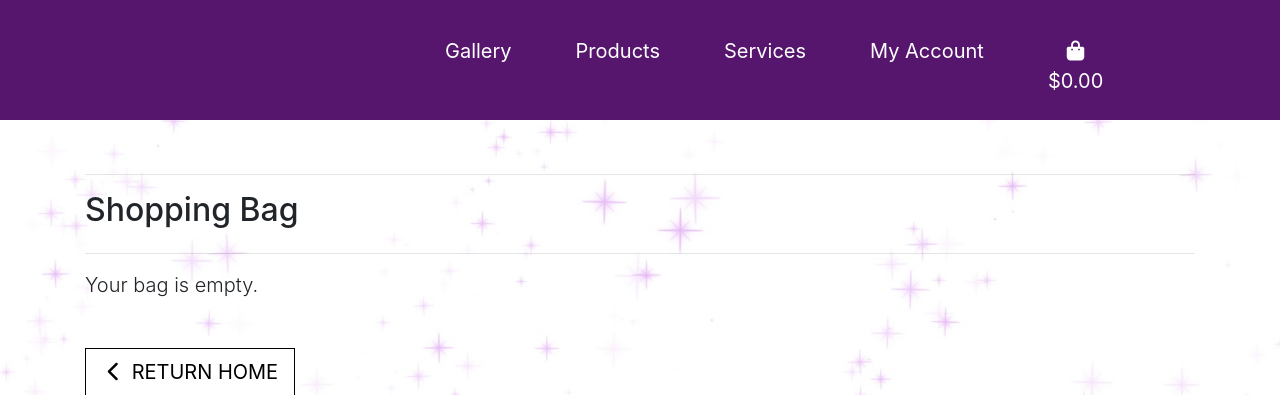
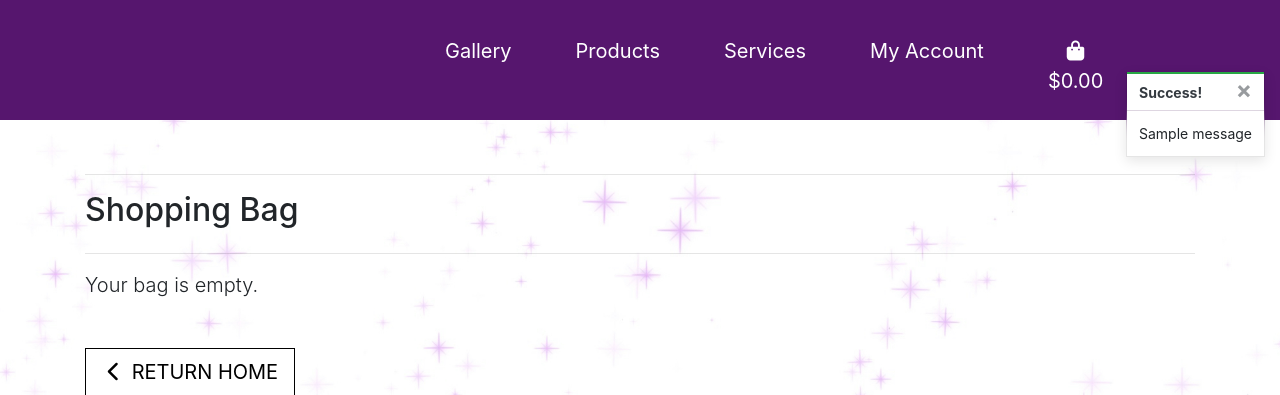
Before and after one commit to stevekelly27/M_Beauty, a Django app: page /bag/ in a window 1280 px wide. Shown: the top 395 px of the page. Run offline with Django 3.2, Linux system fonts and the light colour scheme; tables that the repository leaves empty hold one stand-in row (values such as "Sample post"); one stand-in notice (Sample message) is shown; some libraries are stand-ins or nearby versions.

Commit message:
added toasts

```diff
--- a/bag/templates/bag/bag.html
+++ b/bag/templates/bag/bag.html
@@ -47,7 +47,7 @@
                                     <p class="my-0">${{ item.product.price }}</p>
                                 </td>
                                 <td class="py-3 w-25">
-                                    <form class="form update-form" method="POST" action="">
+                                    <form class="form update-form" method="POST" action="{% url 'adjust_bag' item.item_id %}">
                                         {% csrf_token %}
                                         <div class="form-group">
                                             <div class="input-group">
@@ -127,7 +127,6 @@
                     <thead class="text-black">
                         <tr>
                             <th scope="col">Service Info</th>
-                            <th scope="col"></th>
                             <th scope="col">service</th>
                             <th scope="col">price</th>
                         </tr>
@@ -144,12 +143,9 @@
                             <td class="py-3">
                                 <p class="my-0">${{ services.price }}</p>
                             </td>
-                            <td class="py-3">
-                                <p class="my-0">${{ services.price }}</p>
-                            </td>
                         </tr>
+                    {% endfor %}
                         <tr>
-                    {% endfor %}
                             <td colspan="5" class="text-right">
                                 <a href="{% url 'services' %}" class="btn btn-outline-black rounded-0 btn-lg">
                                     <span class="icon">
--- a/bag/views.py
+++ b/bag/views.py
@@ -15,6 +15,7 @@ def view_bag(request):
 def add_to_bag(request, item_id):
     """ Add a quantity of the specified product to the shopping bag """
 
+    product = Product.objects.get(pk=item_id)
     quantity = int(request.POST.get('quantity'))
     redirect_url = request.POST.get('redirect_url')
     bag = request.session.get('bag', {})
@@ -23,6 +24,7 @@ def add_to_bag(request, item_id):
         bag[item_id] += quantity
     else:
         bag[item_id] = quantity
+        messages.success(request, f'Added {product.name} to your bag')
 
     request.session['bag'] = bag
     return redirect(redirect_url)
--- a/m_beauty/settings.py
+++ b/m_beauty/settings.py
@@ -91,6 +91,8 @@ TEMPLATES = [
     },
 ]
 
+MESSAGE_STORAGE = 'django.contrib.messages.storage.session.SessionStorage'
+
 AUTHENTICATION_BACKENDS = (
     # Needed to login by username in Django admin, regardless of `allauth`
     'django.contrib.auth.backends.ModelBackend',
--- a/products/templates/products/includes/quantity_input_script.html
+++ b/products/templates/products/includes/quantity_input_script.html
@@ -7,13 +7,11 @@
     */
     function handleEnableDisable(itemId) {
         var currentValue = parseInt($(`.id_qty_${itemId}`).val());
-        }
-
         var minusDisabled = currentValue < 2;
         var plusDisabled = currentValue > 98;
-
-            $(`.decrement-qty_${itemId}`).prop('disabled', minusDisabled);
-            $(`.increment-qty_${itemId}`).prop('disabled', plusDisabled);
+        $(`.decrement-qty_${itemId}`).prop('disabled', minusDisabled);
+        $(`.increment-qty_${itemId}`).prop('disabled', plusDisabled);
+    }
 
     // Ensure proper enabling/disabling of all inputs on page load
     var allQtyInputs = $('.qty_input');
--- a/static/css/base.css
+++ b/static/css/base.css
@@ -97,3 +97,20 @@ body {
 .card-img-top {
 
 }
+
+/* ------------------------------- bootstrap toasts */
+
+.message-container {
+    position: fixed;
+    top: 72px;
+    right: 15px;
+    z-index: 99999999999;
+}
+
+.custom-toast {
+    overflow: visible;
+}
+
+.toast-capper {
+    height: 2px;
+}
--- a/templates/base.html
+++ b/templates/base.html
@@ -100,9 +100,23 @@
         </nav>
     </div>
   </header>
-    {% if messages %}
-        <div class="message-container"></div>
-    {% endif %}
+  {% if messages %}
+  <div class="message-container">
+      {% for message in messages %}
+          {% with message.level as level %}
+              {% if level == 40 %}
+                  {% include 'includes/toasts/toast_error.html' %}
+              {% elif level == 30 %}
+                  {% include 'includes/toasts/toast_warning.html' %}
+              {% elif level == 25 %}
+                  {% include 'includes/toasts/toast_success.html' %}
+              {% else %}
+                  {% include 'includes/toasts/toast_info.html' %}
+              {% endif %}
+          {% endwith %}
+      {% endfor %}
+  </div>
+{% endif %}
 
     {% block page_header %}
     {% endblock %}
@@ -112,6 +126,9 @@
     {% endblock %}
 
     {% block postloadjs %}
+    <script type="text/javascript">
+        $('.toast').toast('show');
+    </script>
     {% endblock %}
 
 
--- /dev/null
+++ b/templates/includes/toasts/toast_success.html
@@ -0,0 +1,13 @@
+<div class="toast custom-toast rounded-0 border-top-0" data-autohide="false">
+    <div class="arrow-up arrow-success"></div>
+    <div class="w-100 toast-capper bg-success"></div>
+    <div class="toast-header bg-white text-dark">
+        <strong class="mr-auto">Success!</strong>
+        <button type="button" class="ml-2 mb-1 close text-dark" data-dismiss="toast" aria-label="Close">
+            <span aria-hidden="true">&times;</span>
+        </button>
+    </div>
+    <div class="toast-body bg-white">
+        {{ message }}
+    </div>
+</div>
```
Also changed, not shown: templates/includes/toasts/toast_error.html (added, +13 -0 lines), templates/includes/toasts/toast_info.html (added, +13 -0 lines), templates/includes/toasts/toast_warning.html (added, +13 -0 lines).
